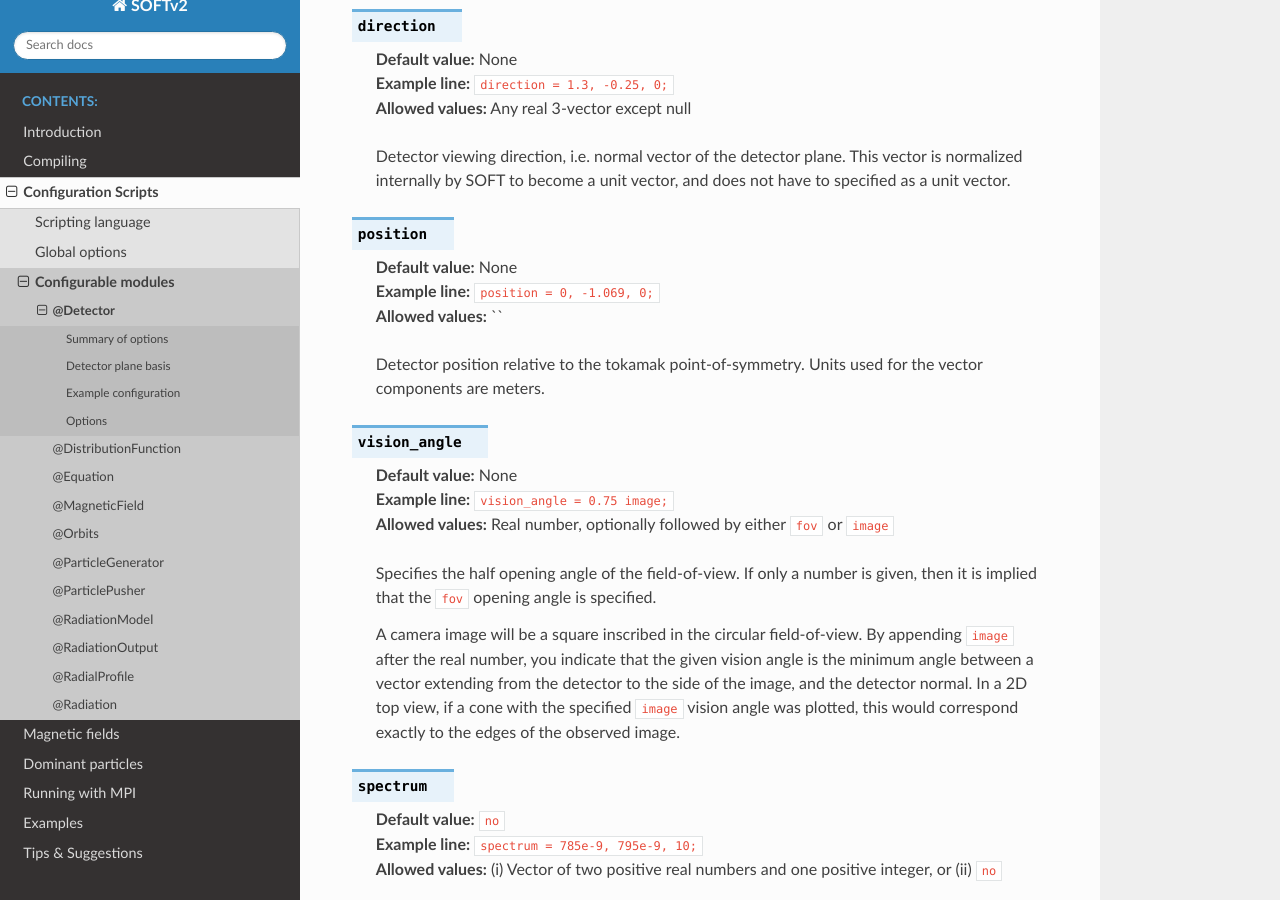
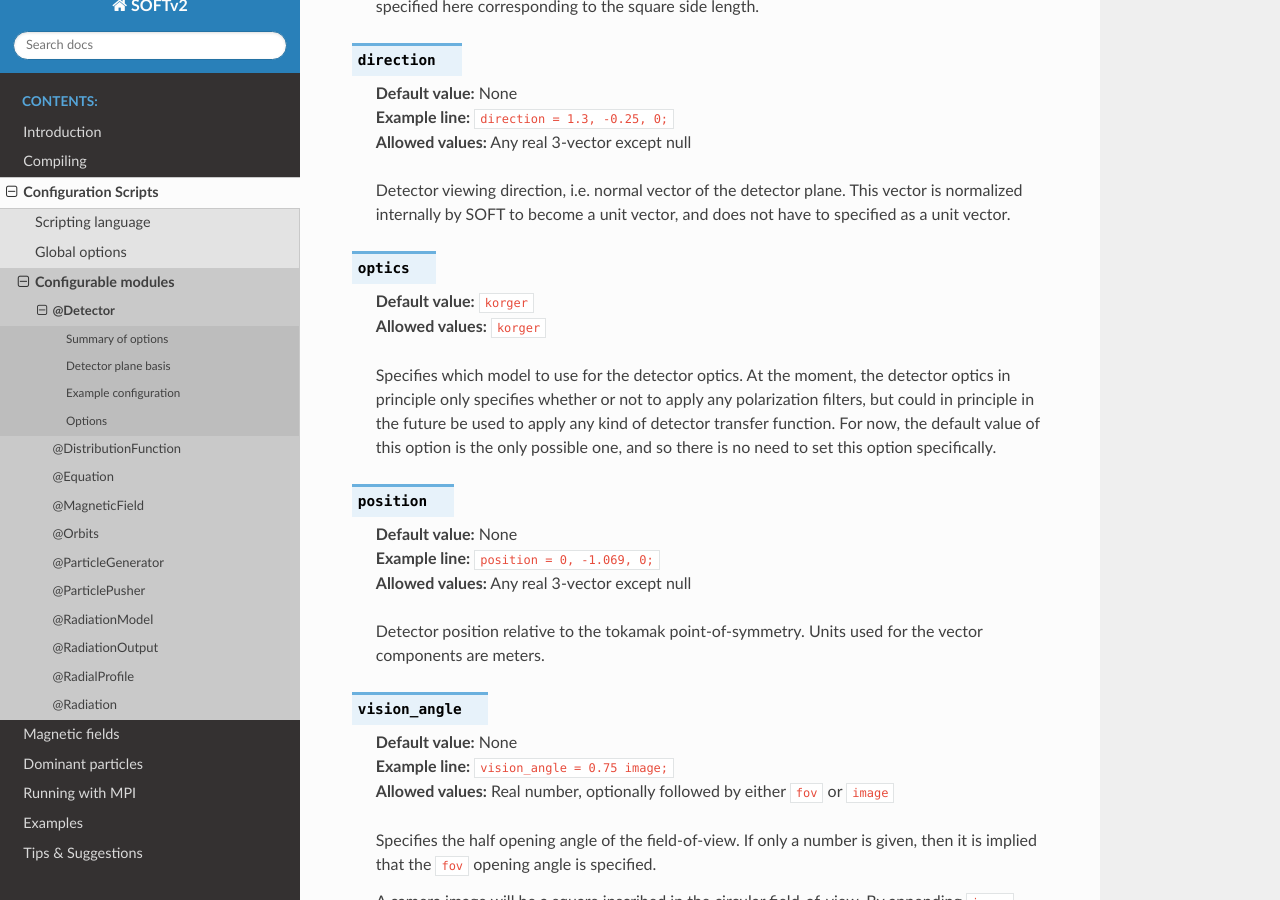
Before and after one commit to hoppe93/SOFT2, a Sphinx documentation site: the page built from doc/sphinx/source/scripts/Detector.rst, in a window 1280 px wide and 900 px high, scrolled down 2083 px. Built offline with Sphinx 7.4.7 and the Read the Docs theme 2.0.0, drawn with Linux system fonts in a browser that asks for light colours; pages that are not in the unit, such as notebooks, are missing from menus; some of the changed text lies outside the part shown.

```diff
--- a/doc/sphinx/source/index.rst
+++ b/doc/sphinx/source/index.rst
@@ -15,6 +15,7 @@
    scripts/index
    magnetic_field
    dominant
+   polarization
    mpi
    examples
    faq
--- a/doc/sphinx/source/magnetic_field.rst
+++ b/doc/sphinx/source/magnetic_field.rst
@@ -57,9 +57,9 @@
    \boldsymbol{j} = \sigma_I\hat{\boldsymbol{\varphi}}j(r)
    = \sigma_I\hat{\boldsymbol{\varphi}} q_{a1}\left[ 1 - \left(\frac{r}{r_0}\right)^{q_{a2}} \right],
 
-where :math:`q_{a1}` is interpreted as the central current density. From this,
-the plasma current :math:`I` can be related to the central safety factor
-:math:`q_0\equiv q(0)`:
+where :math:`q_{a1}` is interpreted as the central current density (given in
+units of mega-ampere, MA). From this, the plasma current :math:`I` can be
+related to the central safety factor :math:`q_0\equiv q(0)`:
 
 .. math::
 
--- a/doc/sphinx/source/scripts/Detector.rst
+++ b/doc/sphinx/source/scripts/Detector.rst
@@ -22,6 +22,8 @@
 | :option:`aperture`     | Aperture size / square side length                         |
 +------------------------+------------------------------------------------------------+
 | :option:`direction`    | Viewing direction / detector plane normal vector           |
++------------------------+------------------------------------------------------------+
+| :option:`optics`       | Detector optics settings                                   |
 +------------------------+------------------------------------------------------------+
 | :option:`position`     | Position relative to tokamak point-of-symmetry             |
 +------------------------+------------------------------------------------------------+
@@ -97,11 +99,23 @@
    vector is normalized internally by SOFT to become a unit vector, and does not
    have to specified as a unit vector.
 
+.. option:: optics
+
+   | **Default value:** ``korger``
+   | **Allowed values:** ``korger``
+
+   Specifies which model to use for the detector optics. At the moment, the
+   detector optics in principle only specifies whether or not to apply any
+   polarization filters, but could in principle in the future be used to apply
+   any kind of detector transfer function. For now, the default value of this
+   option is the only possible one, and so there is no need to set this option
+   specifically.
+
 .. option:: position
 
    | **Default value:** None
    | **Example line:** ``position = 0, -1.069, 0;``
-   | **Allowed values:** ``
+   | **Allowed values:** Any real 3-vector except null
 
    Detector position relative to the tokamak point-of-symmetry. Units used for
    the vector components are meters.
```
Also changed, not shown: doc/sphinx/source/scripts/RadiationOutput/Green.rst (+15 -9 lines), doc/sphinx/source/scripts/RadiationOutput/Spectrum.rst (+20 -7 lines), 4 other files.
